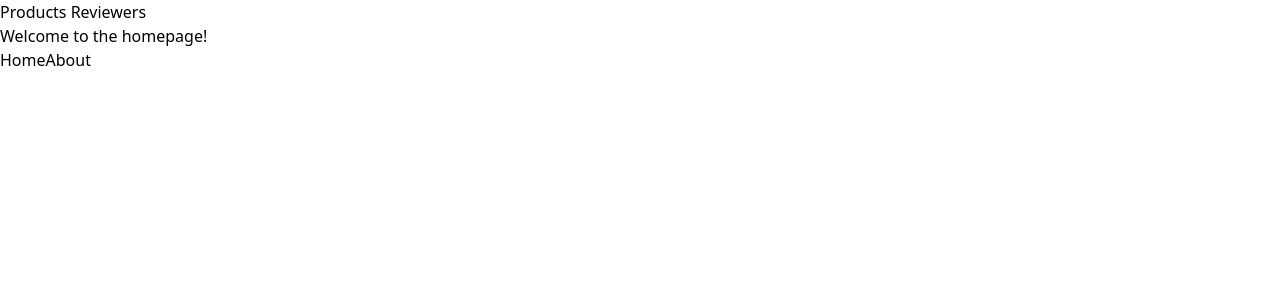
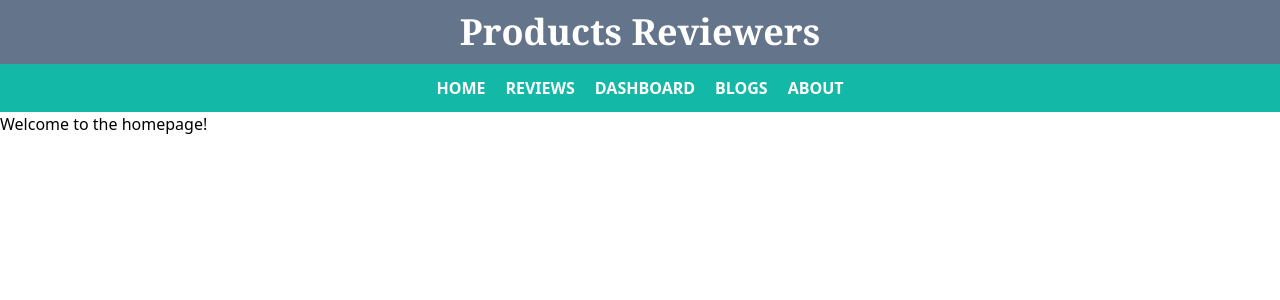
Before and after one commit to AkasHZamaN/product-analysis-interactive, a React (Create React App) app: page / in a window 1280 px wide. Shown: the top 300 px of the page. Built offline with nearby package versions, Linux system fonts and the light colour scheme.

Commit message:
header ended

```diff
--- a/src/App.js
+++ b/src/App.js
@@ -4,6 +4,10 @@ import { Route, Routes } from 'react-router-dom';
 import Home from './components/Home/Home';
 import About from './components/About/About';
 import Header from './components/Header/Header';
+import Dashboard from './components/Dashboard/Dashboard';
+import Blogs from './components/Blogs/Blogs';
+import Reviews from './components/Reviews/Reviews';
+import NotFound from './components/NotFound/NotFound';
 
 function App() {
   return (
@@ -11,7 +15,12 @@ function App() {
       <Header></Header>
       <Routes>
         <Route path="/" element={<Home></Home>}></Route>
+        <Route path="/reviews" element={<Reviews></Reviews>}></Route>
+        <Route path="/dashboard" element={<Dashboard></Dashboard>}></Route>
+        <Route path="/blogs" element={<Blogs></Blogs>}></Route>
         <Route path="/about" element={<About></About>}></Route>
+        <Route path="*" element={<NotFound></NotFound>}></Route>
+
       </Routes>
     </div>
   );
--- /dev/null
+++ b/src/components/Blogs/Blogs.js
@@ -0,0 +1,11 @@
+import React from 'react';
+
+const Blogs = () => {
+    return (
+        <div>
+            <h4>Welcome to Blogs section</h4>
+        </div>
+    );
+};
+
+export default Blogs;
--- /dev/null
+++ b/src/components/Dashboard/Dashboard.js
@@ -0,0 +1,11 @@
+import React from 'react';
+
+const Dashboard = () => {
+    return (
+        <div>
+            <h1>Welcome to Dashboard section</h1>
+        </div>
+    );
+};
+
+export default Dashboard;
--- a/src/components/Header/Header.js
+++ b/src/components/Header/Header.js
@@ -1,10 +1,22 @@
 import React from 'react';
+import { Link } from "react-router-dom";
 
 const Header = () => {
     return (
-        <div>
+        <section>
+            <div className='text-center text-4xl font-serif font-semibold bg-slate-500 text-white py-3'>
             <h1>Products Reviewers</h1>
         </div>
+        <nav className='text-center bg-teal-500 text-white py-3 font-semibold'>
+            <Link className='mr-5' to="/">HOME</Link>
+            <Link className='mr-5' to="/reviews">REVIEWS</Link>
+            <Link className='mr-5' to="/dashboard">DASHBOARD</Link>
+            <Link className='mr-5' to="/blogs">BLOGS</Link>
+            <Link to="/about">ABOUT</Link>
+        </nav>
+        </section>
+
+
     );
 };
 
--- a/src/components/Home/Home.js
+++ b/src/components/Home/Home.js
@@ -1,14 +1,11 @@
 import React from "react";
-import { Link } from "react-router-dom";
+
 
 const Home = () => {
   return (
     <div>
       <h2>Welcome to the homepage!</h2>
-      <nav>
-          <Link to="/">Home</Link>
-          <Link to="/about">About</Link>
-      </nav>
+
     </div>
   );
 };
--- /dev/null
+++ b/src/components/NotFound/NotFound.js
@@ -0,0 +1,12 @@
+import React from 'react';
+
+const NotFound = () => {
+    return (
+        <div>
+            <h1 className='text-3xl text-center'> Opps!! This file is not avaiable right now.</h1>
+            <h2 className='text-4xl text-center'>404</h2>
+        </div>
+    );
+};
+
+export default NotFound;
--- /dev/null
+++ b/src/components/Reviews/Reviews.js
@@ -0,0 +1,11 @@
+import React from 'react';
+
+const Reviews = () => {
+    return (
+        <div>
+            <h2>Welcome to reviews section</h2>
+        </div>
+    );
+};
+
+export default Reviews;
```
